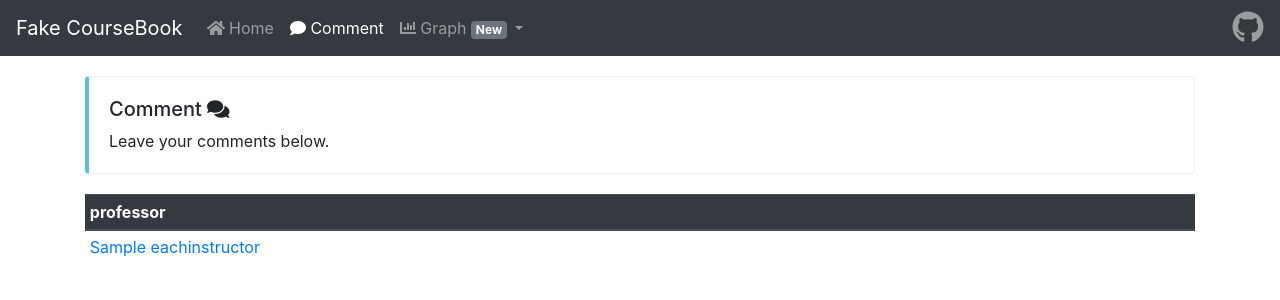
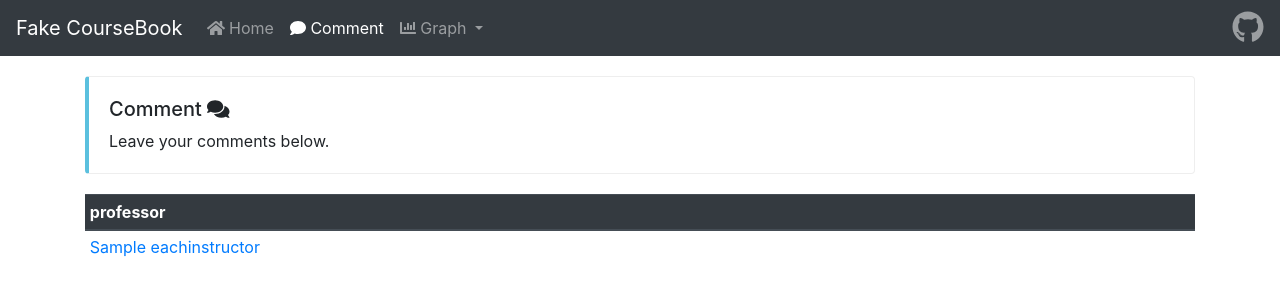
Before and after one commit to louieh/FakeCourseBook, a Flask app: page /comment in a window 1280 px wide. Shown: the top 300 px of the page. Run offline with Flask 2, Linux system fonts and the light colour scheme; a database or web service that is not in the repository returns one stand-in record (values such as "Sample title"); some libraries are stand-ins or nearby versions.

Commit message:
delete the NEW icon

```diff
--- a/app/templates/base.html
+++ b/app/templates/base.html
@@ -66,13 +66,12 @@
             <li class="nav-item dropdown" id="nav-item-graph">
                 <a class="nav-link dropdown-toggle" href="#" id="navbarDropdown" role="button" data-toggle="dropdown"
                    aria-haspopup="true" aria-expanded="false">
-                    <i class="fas fa-chart-bar"></i> Graph <span class="badge badge-secondary">New</span>
+                    <i class="fas fa-chart-bar"></i> Graph
                 </a>
                 <div class="dropdown-menu" aria-labelledby="navbarDropdown">
                     <a class="dropdown-item" href="/graph/professor">Professor</a>
                     <a class="dropdown-item" href="/graph/course">Course</a>
-                    <a class="dropdown-item" href="/graph/speed">Speed <span
-                            class="badge badge-secondary">New</span></a>
+                    <a class="dropdown-item" href="/graph/speed">Speed</a>
                 </div>
             </li>
             <!--
```
